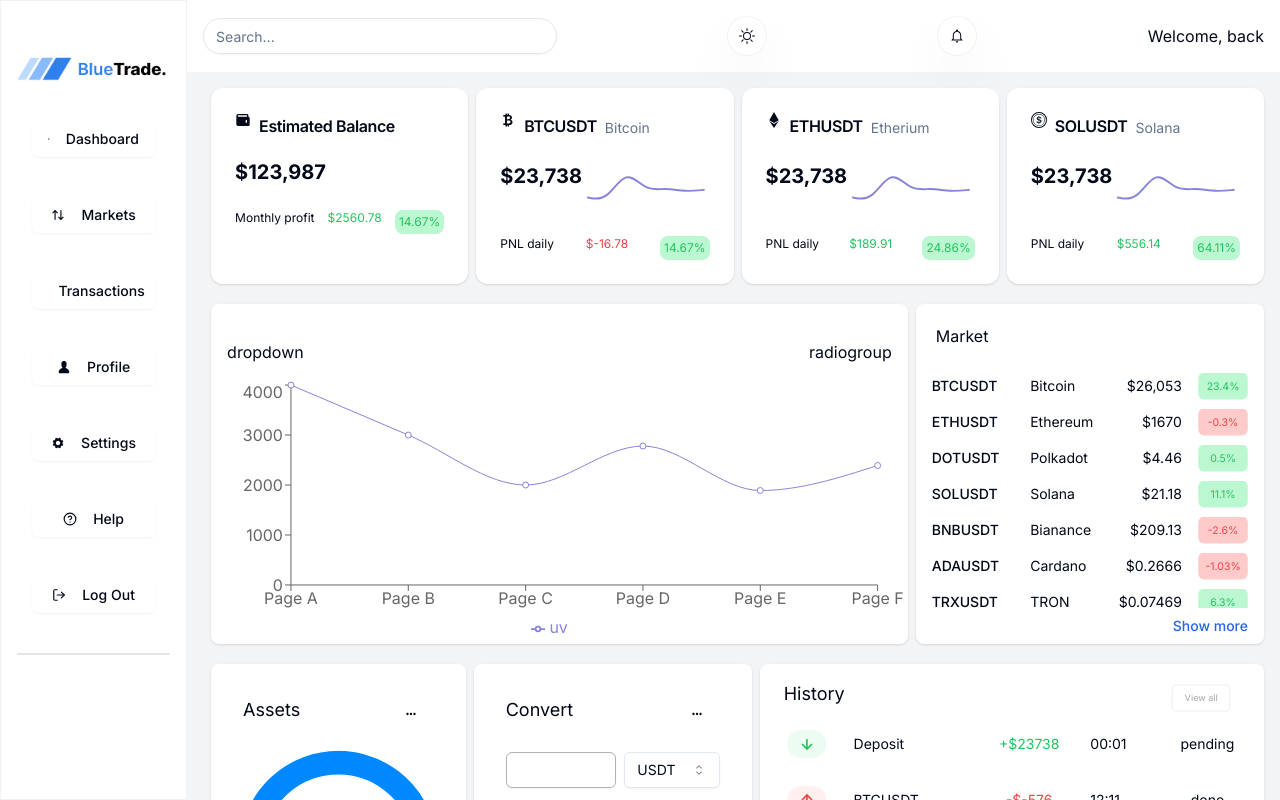
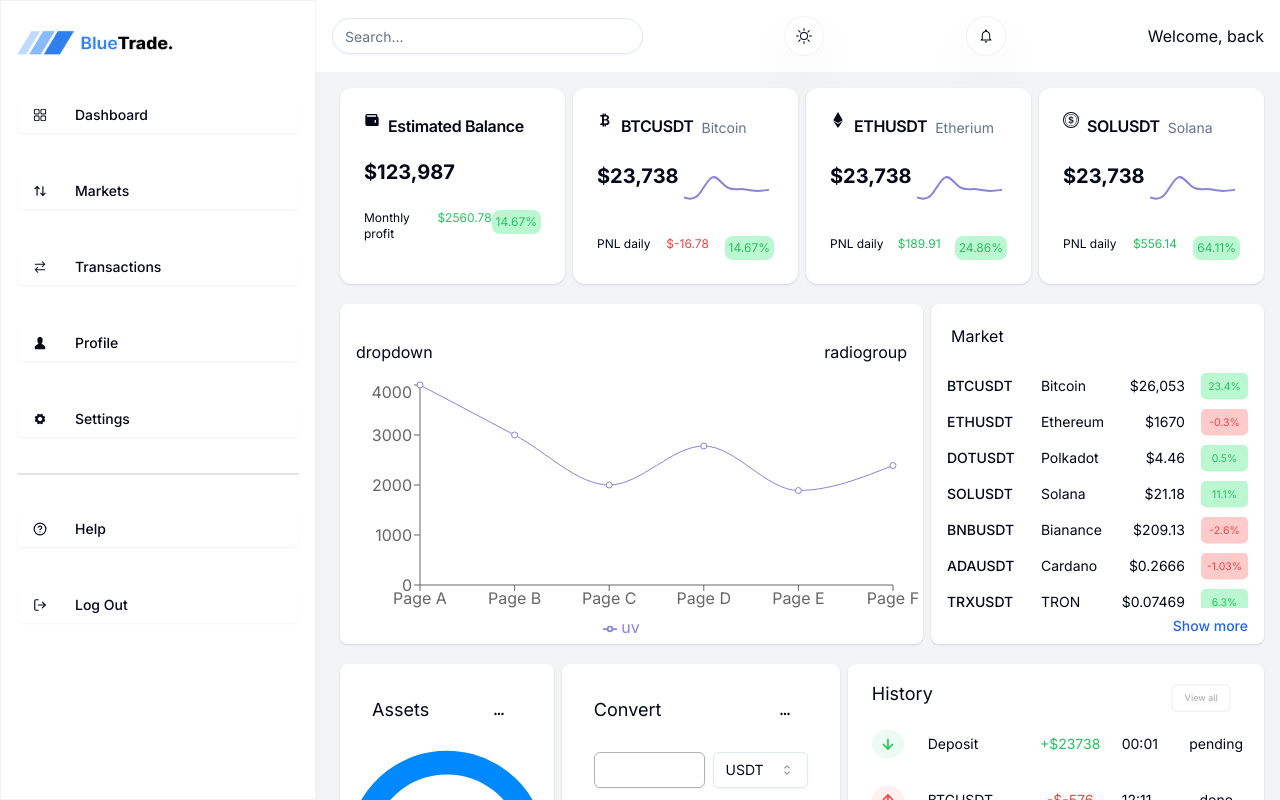
Before and after one commit to jwd222/bluetrade-dashboard, a Next.js app: page / in a window 1280 px wide. Shown: the top 800 px of the page. Built offline with nearby package versions, Linux system fonts and the light colour scheme.

Commit message:
modified sidebar with new features

```diff
--- a/app/layout.tsx
+++ b/app/layout.tsx
@@ -1,8 +1,8 @@
 import '../styles/globals.css'
 import { Inter } from 'next/font/google'
 import Sidebar from '@/components/Sidebar'
-import ThemeSwitch from '@/components/ThemeSwitch'
 import { ThemeContextProvider } from '@/context/theme-context'
+import { SidebarContextProvider } from '@/context/sidebar-expanded-context'
 
 const inter = Inter({ subsets: ['latin'] })
 
@@ -19,11 +19,13 @@ export default function RootLayout({
   return (
     <html lang="en">
       <body
-        className={`${inter.className} flex flex-row dark:bg-black bg-gray-100 w-full`}
+        className={`${inter.className} flex flex-row dark:bg-black bg-gray-100 w-full flex-initial`}
       >
         <ThemeContextProvider>
-          <Sidebar />
-          {children}
+          <SidebarContextProvider>
+            <Sidebar />
+            {children}
+          </SidebarContextProvider>
         </ThemeContextProvider>
       </body>
     </html>
--- a/components/Sidebar.tsx
+++ b/components/Sidebar.tsx
@@ -1,47 +1,49 @@
 'use client'
 
 import React from 'react'
-import Link from 'next/link'
-import { Button, buttonVariants } from '@/components/ui/button'
+
 import Image from 'next/image'
-import Logo from '@/public/Logo.png'
-import LogoDark from '@/public/Logo-dark.png'
+import Logo from '@/public/logo.png'
+import LogoDark from '@/public/logoDark.png'
 import { Separator } from './ui/separator'
 import { sideBarButtons } from '@/lib/data'
 import { useTheme } from '@/context/theme-context'
+import SidebarButton from './SidebarButtons'
+import { useExpanded } from '@/context/sidebar-expanded-context'
 
 const Sidebar = () => {
   const { theme } = useTheme()
+  const { expanded, toggleExpanded } = useExpanded()
 
   return (
-    <div
-      className="h-screen p-4 sm:w-1/6 hidden sm:block dark:text-white
-    border border-black/5 dark:border-white/10 dark:bg-gray-900 bg-white"
-    >
-      <div className="flex flex-col items-center gap-10">
-        <Image
-          className="mt-10"
-          src={theme === 'light' ? Logo : LogoDark}
-          alt="Logo"
-        />
-        {sideBarButtons.map(({ title, icon }, index) => (
+    <aside className="h-screen ">
+      <div
+        className="h-full flex flex-col border-r shadow-sm dark:text-white
+        border border-black/5 dark:border-white/10 dark:bg-gray-900 bg-white p-4 gap-8"
+      >
+        <div className="p-4 pb-2 flex justify-between items-center ">
+          <Image
+            src={theme === 'light' ? Logo : LogoDark}
+            className={`overflow-hidden transition-all scale-125 ${
+              expanded ? 'w-32' : 'w-0'
+            }`}
+            alt=""
+          />
+        </div>
+        {sideBarButtons.slice(0, 5).map(({ title, icon }, index) => (
           <React.Fragment key={index}>
-            <Link
-              href={'/'}
-              className={`${buttonVariants({
-                variant: 'outline',
-              })} w-[80%] hover:bg-blue-100 hover:text-blue-600
-              dark:shadow-white/5 dark:hover:bg-blue-100/10 gap-4`}
-            >
-              {icon}
-              {title}
-            </Link>
+            <SidebarButton title={title} icon={icon} />
           </React.Fragment>
         ))}
         <Separator className="border border-black/10 dark:border-white/10" />
+        {sideBarButtons.slice(-2).map(({ title, icon }, index) => (
+          <React.Fragment key={index}>
+            <SidebarButton title={title} icon={icon} />
+          </React.Fragment>
+        ))}
       </div>
-      {}
-    </div>
+    </aside>
   )
 }
+
 export default Sidebar
--- /dev/null
+++ b/components/SidebarButtons.tsx
@@ -0,0 +1,44 @@
+import Link from 'next/link'
+import { buttonVariants } from '@/components/ui/button'
+import { useExpanded } from '@/context/sidebar-expanded-context'
+
+type SidebarButton = {
+  title: string
+  icon: JSX.Element
+}
+
+const SidebarButton = ({ title, icon }: SidebarButton) => {
+  const { expanded } = useExpanded()
+
+  return (
+    <Link
+      href={'/'}
+      className={`${buttonVariants({
+        variant: 'outline',
+      })} hover:bg-blue-100 hover:text-blue-600 shadow-none
+      dark:hover:bg-blue-100/10 gap-4 relative flex items-center py-2 px-3
+      my-1 font-medium rounded-md cursor-pointer group `}
+    >
+      {icon}
+      <span
+        className={`overflow-hidden transition-all ${
+          expanded ? 'w-52 ml-3' : 'w-0'
+        }`}
+      >
+        {title}
+      </span>
+      {!expanded && (
+        <div
+          className={`absolute left-full rounded-md px-2 py-1 ml-6 bg-white
+          dark:bg-gray-950 hover:bg-blue-100 dark:hover:bg-black
+          text-sm invisible opacity-20 -translate-x-3 transition-all
+          group-hover:visible group-hover:opacity-100 group-hover:translate-x-0
+      `}
+        >
+          {title}
+        </div>
+      )}
+    </Link>
+  )
+}
+export default SidebarButton
```
